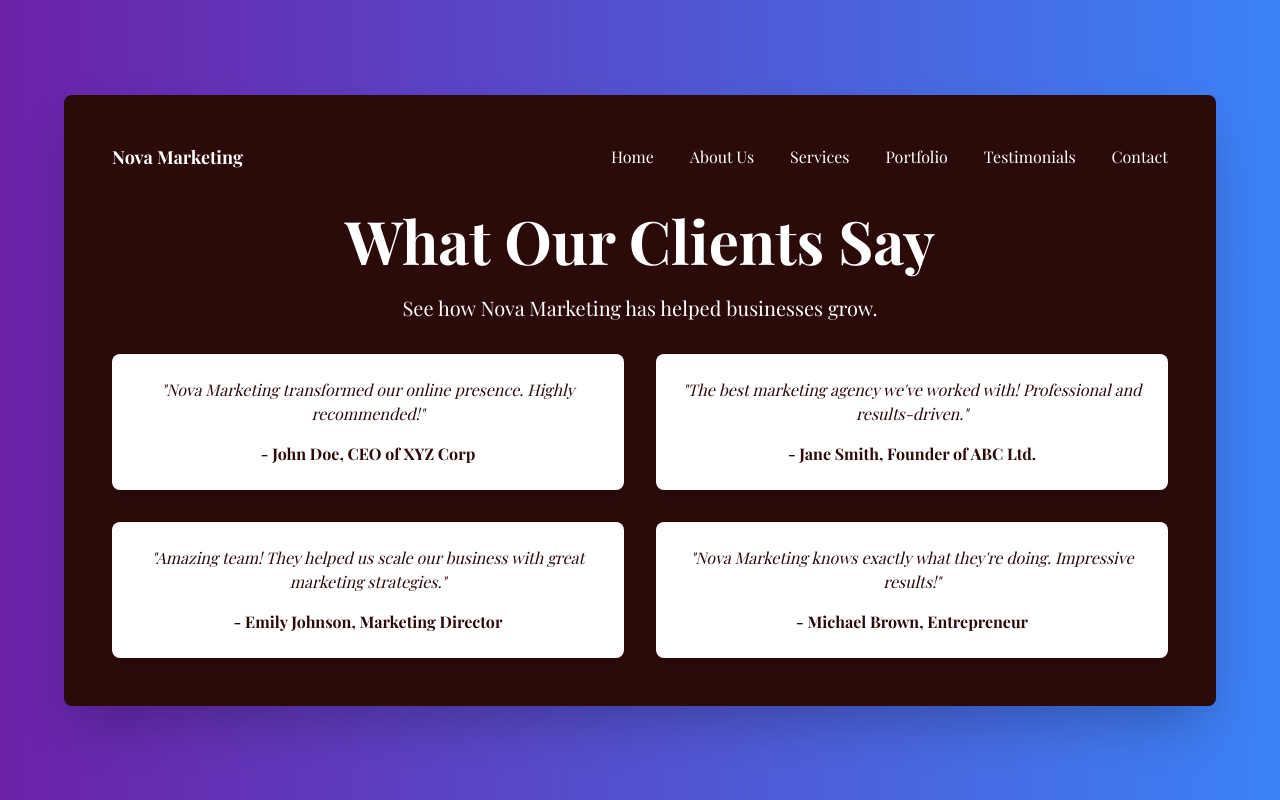
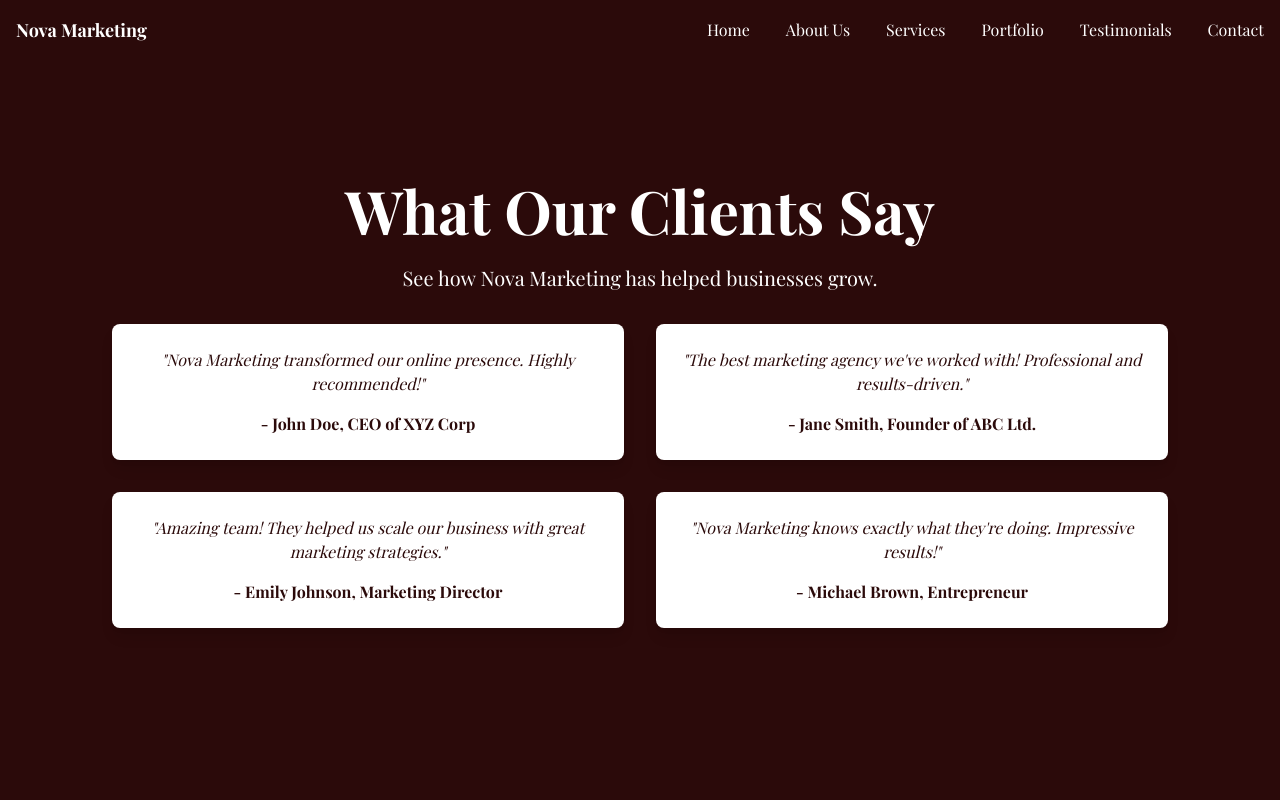
Before and after one commit to saxxnggg/nova-marketing, a plain HTML site: page testimonials.html in a window 1280 px wide. Drawn offline with nearby package versions, Linux system fonts and the light colour scheme.

Commit message:
Update testimonials.html

```diff
--- a/testimonials.html
+++ b/testimonials.html
@@ -10,12 +10,24 @@
     <style>
         body {
             font-family: 'Playfair Display', serif;
+            background-color: #2b0a0a;
+        }
+        .navbar {
+            position: fixed;
+            top: 0;
+            left: 0;
+            width: 100%;
+            background-color: #2b0a0a;
+            padding: 1rem;
+            z-index: 1000;
+        }
+        .content {
+            padding-top: 80px;
         }
     </style>
 </head>
-<body class="bg-gradient-to-r from-purple-800 to-blue-500 min-h-screen flex items-center justify-center">
-    <div class="bg-[#2b0a0a] text-white p-12 rounded-lg max-w-6xl mx-auto w-full shadow-2xl">
-        <header class="flex justify-between items-center mb-8">
+<body class="min-h-screen flex flex-col items-center justify-center text-white">
+    <header class="navbar flex justify-between items-center">
         <div class="text-lg font-bold">Nova Marketing</div>
         <nav class="space-x-8">
             <a class="hover:underline" href="index.html">Home</a>
@@ -26,6 +38,7 @@
             <a class="hover:underline" href="contact.html">Contact</a>
         </nav>
     </header>
+    <div class="content w-full max-w-6xl p-12">
         <main class="text-center">
             <h1 class="text-6xl font-bold mb-4 leading-tight">What Our Clients Say</h1>
             <p class="text-xl mb-8">See how Nova Marketing has helped businesses grow.</p>
```
Lines whose indentation alone changed are shown as unchanged.
